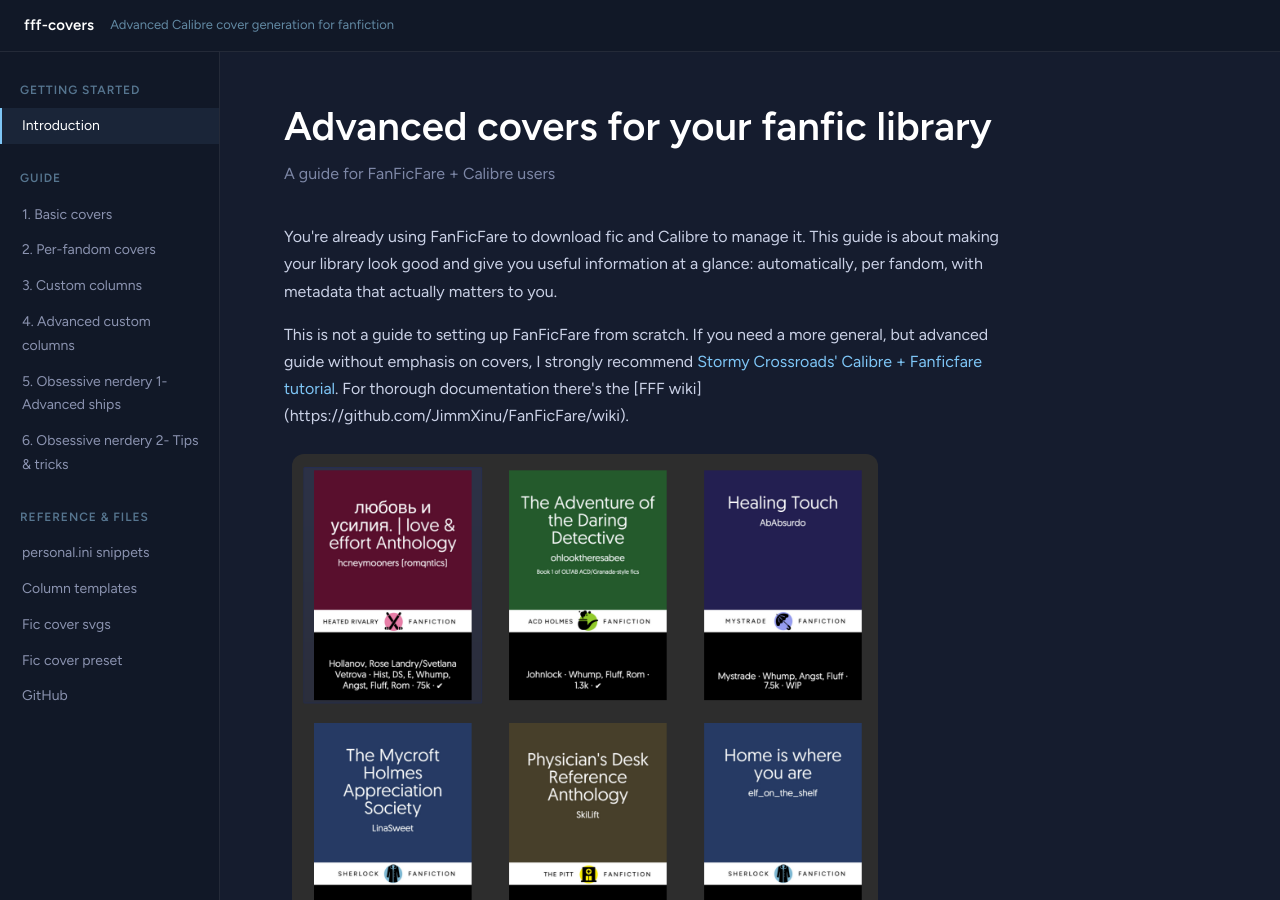
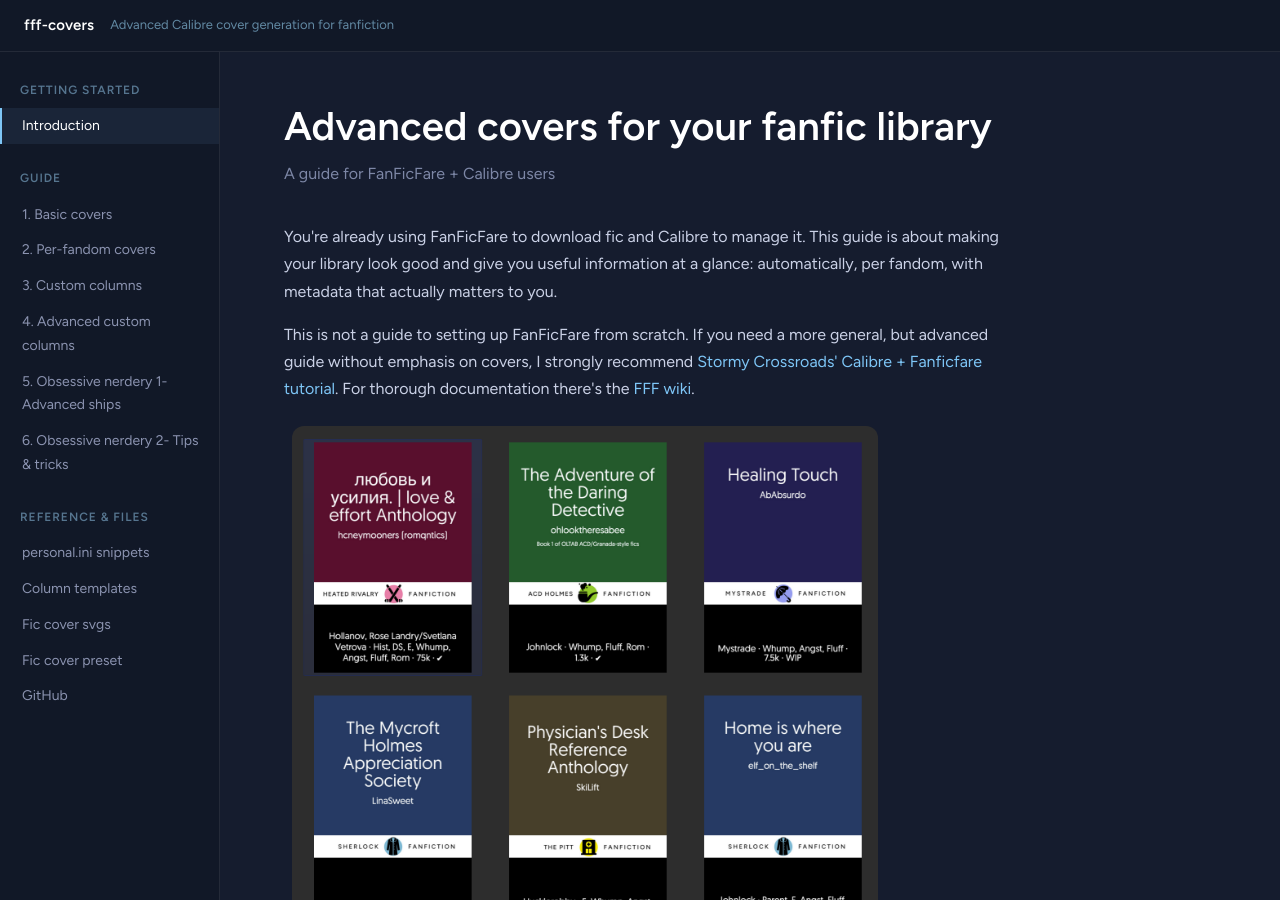
Before and after one commit to wordsandpics/fff-covers, a Jekyll site: the page built from index.md, in a window 1280 px wide and 900 px high. Built offline with Jekyll 4.4.1, drawn with Linux system fonts in a browser that asks for light colours; some of the changed lines change nothing that is shown.

Commit message:
intro fixes

```diff
--- a/index.md
+++ b/index.md
@@ -6,7 +6,7 @@
 
 <p>You're already using FanFicFare to download fic and Calibre to manage it. This guide is about making your library look good and give you useful information at a glance: automatically, per fandom, with metadata that actually matters to you.</p>
 
-<p>This is not a guide to setting up FanFicFare from scratch. If you need a more general, but advanced guide without emphasis on covers, I strongly recommend <a href="https://maelstrom.quest/2026/02/24/calibre-fff-guide/">Stormy Crossroads' Calibre + Fanficfare tutorial</a>. For thorough documentation there's the [FFF wiki](https://github.com/JimmXinu/FanFicFare/wiki). </p>
+<p>This is not a guide to setting up FanFicFare from scratch. If you need a more general, but advanced guide without emphasis on covers, I strongly recommend <a href="https://maelstrom.quest/2026/02/24/calibre-fff-guide/">Stormy Crossroads' Calibre + Fanficfare tutorial</a>. For thorough documentation there's the <a href="https://github.com/JimmXinu/FanFicFare/wiki)">FFF wiki</a>. </p>
 
 ![Cover samples]({{ '/assets/img/cover_samples.png' | relative_url }})
 
```
